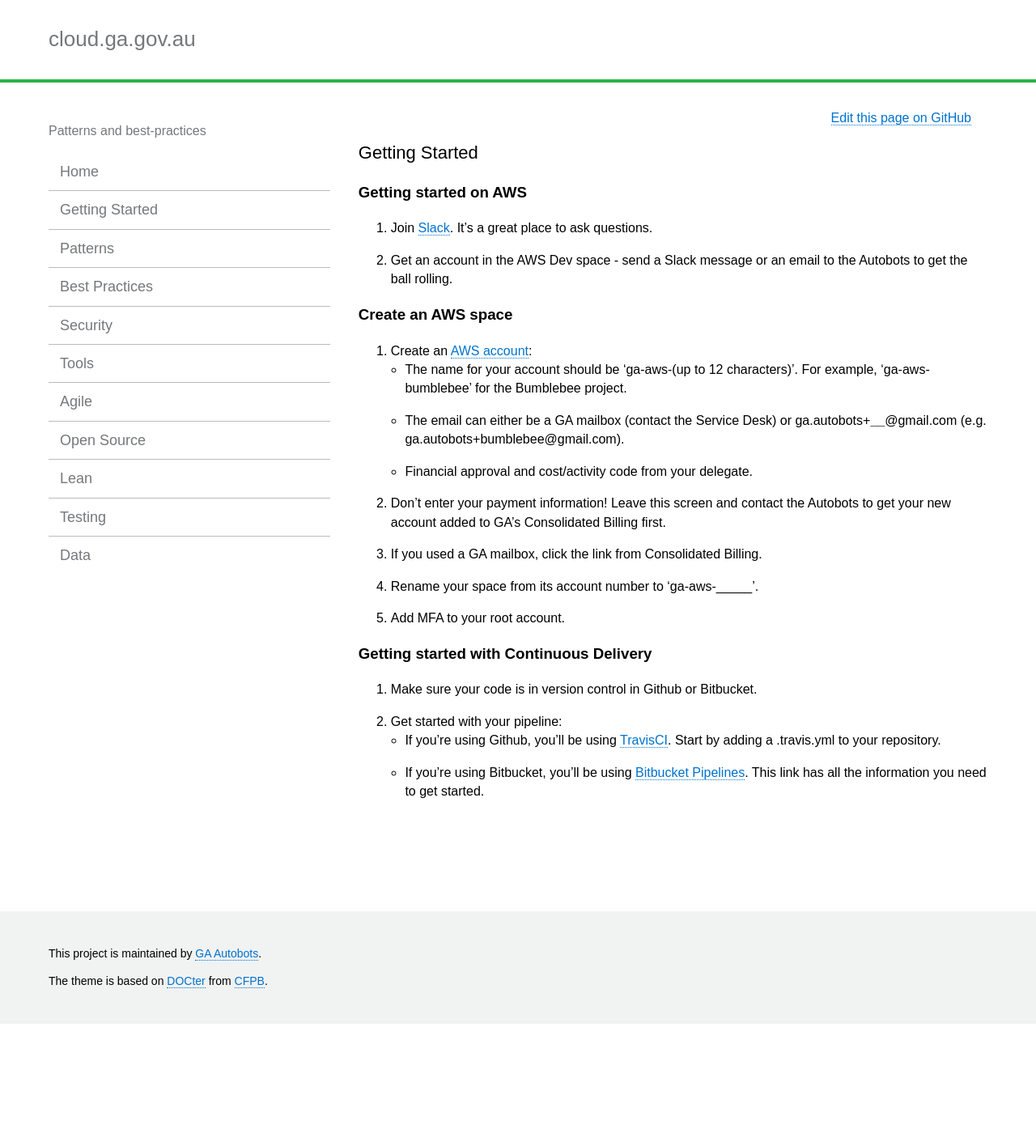
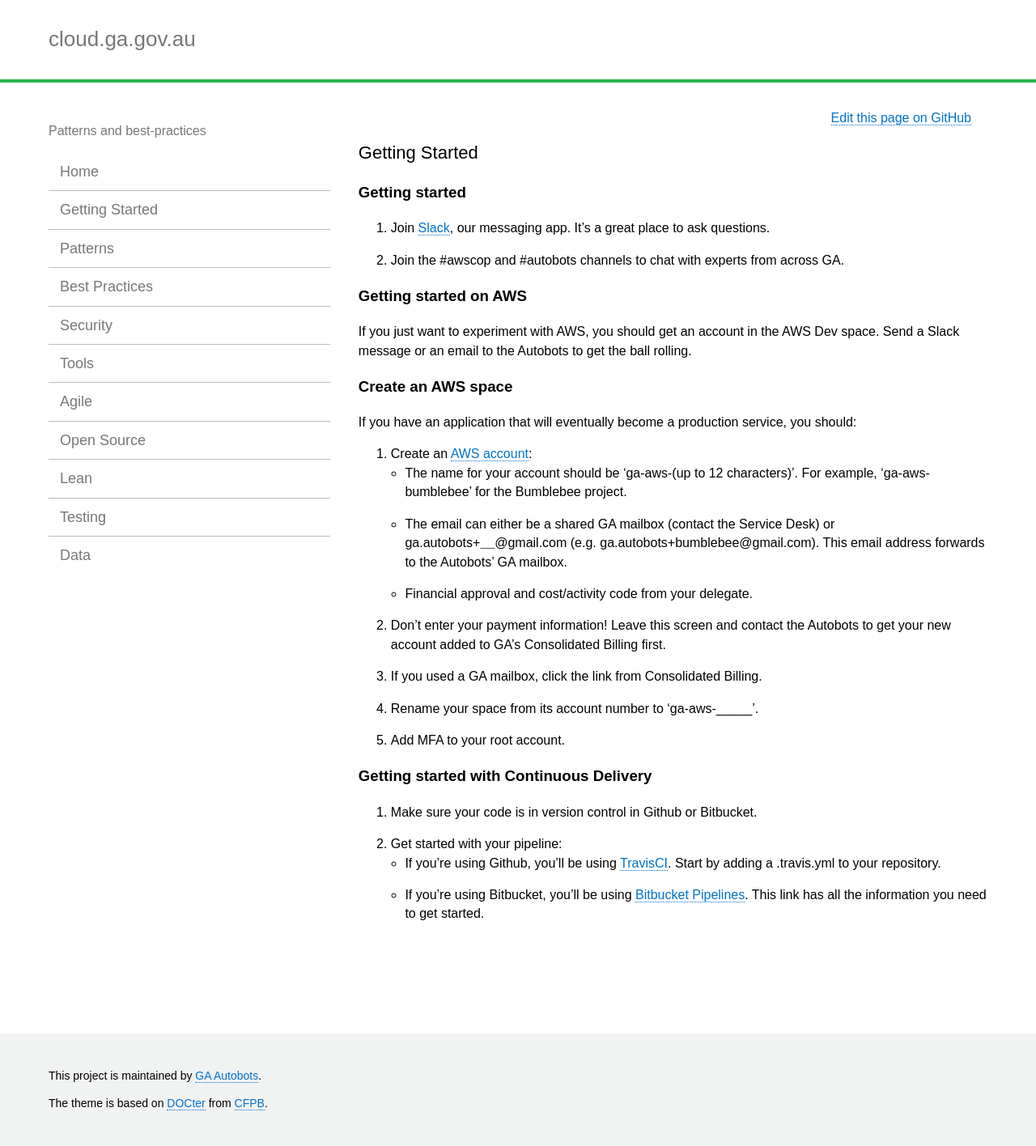
Before and after one commit to GeoscienceAustralia/cloud, a Jekyll site: the page built from docs/_pages/getting_started_index.md, in a window 1280 px wide. Shown: the whole page at 81% size. Built offline with Jekyll 4.4.1, drawn with Linux system fonts in a browser that asks for light colours; before the commit the page ends 1265 px from its top, so only the background shows below that.

Commit message:
Adding words

```diff
--- a/docs/_pages/getting_started_index.md
+++ b/docs/_pages/getting_started_index.md
@@ -4,15 +4,21 @@ layout: page
 permalink: getting_started_index.html
 ---
 
+### Getting started
+
+1. Join [Slack](https://geoscience-australia.slack.com/signup), our messaging app. It's a great place to ask questions.
+2. Join the #awscop and #autobots channels to chat with experts from across GA.
+
 ### Getting started on AWS
 
-1. Join [Slack](https://geoscience-australia.slack.com/signup). It's a great place to ask questions.
-2. Get an account in the AWS Dev space - send a Slack message or an email to the Autobots to get the ball rolling.
+If you just want to experiment with AWS, you should get an account in the AWS Dev space. Send a Slack message or an email to the Autobots to get the ball rolling.
 
 ### Create an AWS space
+
+If you have an application that will eventually become a production service, you should:
 1. Create an [AWS account](https://aws.amazon.com/resources/create-account/):
   * The name for your account should be 'ga-aws-(up to 12 characters)'. For example, 'ga-aws-bumblebee' for the Bumblebee project.
-  * The email can either be a GA mailbox (contact the Service Desk) or ga.autobots+______@gmail.com (e.g. ga.autobots+bumblebee@gmail.com).
+  * The email can either be a shared GA mailbox (contact the Service Desk) or ga.autobots+______@gmail.com (e.g. ga.autobots+bumblebee@gmail.com). This email address forwards to the Autobots' GA mailbox.
   * Financial approval and cost/activity code from your delegate.
 2. Don't enter your payment information! Leave this screen and contact the Autobots to get your new account added to GA's Consolidated Billing first.
 3. If you used a GA mailbox, click the link from Consolidated Billing.
```
